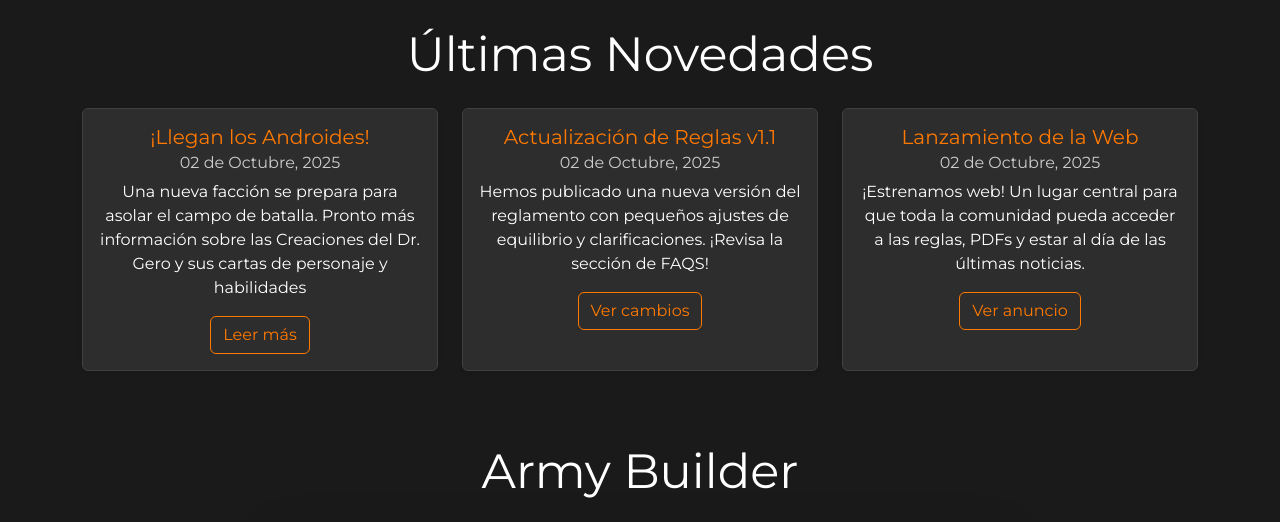
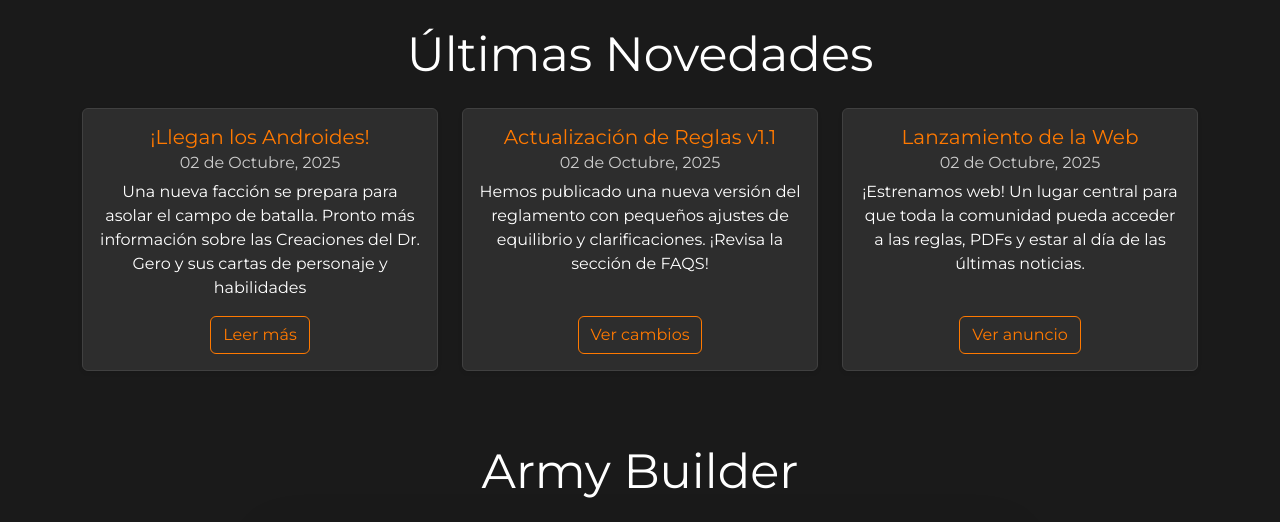
Before and after one commit to EnrGarVic/sagas-Z-web, a plain HTML site: page index.html in a window 1280 px wide. Shown: the part 718-1240 px from the top of the page. Drawn offline with nearby package versions, Linux system fonts and the light colour scheme.

Commit message:
feat:alineado de botones de novedades

```diff
--- a/index.html
+++ b/index.html
@@ -98,7 +98,7 @@
         <div class="row">
           <div class="col-md-4 mb-4">
             <div class="card h-100 shadow-sm card-hover">
-              <div class="card-body">
+              <div class="card-body d-flex flex-column">
                 <h5 class="card-title">¡Llegan los Androides!</h5>
                 <h6 class="card-subtitle mb-2 text-muted">02 de Octubre, 2025</h6>
                 <p class="card-text">
@@ -106,33 +106,39 @@
                   información sobre las Creaciones del Dr. Gero y sus cartas de personaje y
                   habilidades
                 </p>
-                <a href="#" class="btn btn-outline-primary">Leer más</a>
+                <div class="mt-auto">
+                  <a href="#" class="btn btn-outline-primary">Leer más</a>
+                </div>
               </div>
             </div>
           </div>
           <div class="col-md-4 mb-4">
             <div class="card h-100 shadow-sm card-hover">
-              <div class="card-body">
+              <div class="card-body d-flex flex-column">
                 <h5 class="card-title">Actualización de Reglas v1.1</h5>
                 <h6 class="card-subtitle mb-2 text-muted">02 de Octubre, 2025</h6>
                 <p class="card-text">
                   Hemos publicado una nueva versión del reglamento con pequeños ajustes de
                   equilibrio y clarificaciones. ¡Revisa la sección de FAQS!
                 </p>
-                <a href="#faqs" class="btn btn-outline-primary">Ver cambios</a>
+                <div class="mt-auto">
+                  <a href="#faqs" class="btn btn-outline-primary">Ver cambios</a>
+                </div>
               </div>
             </div>
           </div>
           <div class="col-md-4 mb-4">
             <div class="card h-100 shadow-sm card-hover">
-              <div class="card-body">
+              <div class="card-body d-flex flex-column">
                 <h5 class="card-title">Lanzamiento de la Web</h5>
                 <h6 class="card-subtitle mb-2 text-muted">02 de Octubre, 2025</h6>
                 <p class="card-text">
                   ¡Estrenamos web! Un lugar central para que toda la comunidad pueda acceder a las
                   reglas, PDFs y estar al día de las últimas noticias.
                 </p>
-                <a href="#" class="btn btn-outline-primary">Ver anuncio</a>
+                <div class="mt-auto">
+                  <a href="#" class="btn btn-outline-primary">Ver anuncio</a>
+                </div>
               </div>
             </div>
           </div>
```
Also changed, not shown: 1 other file.
